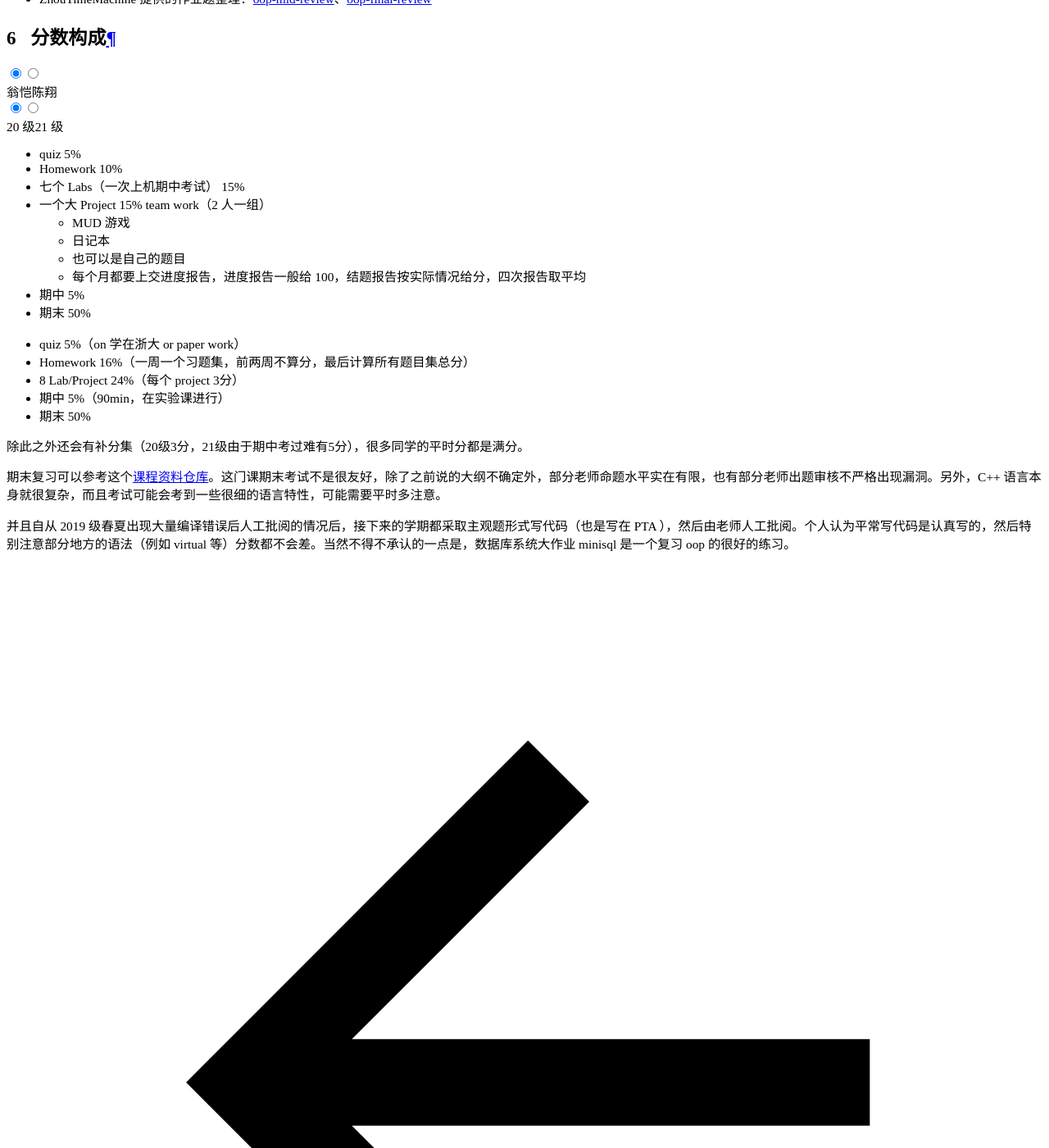
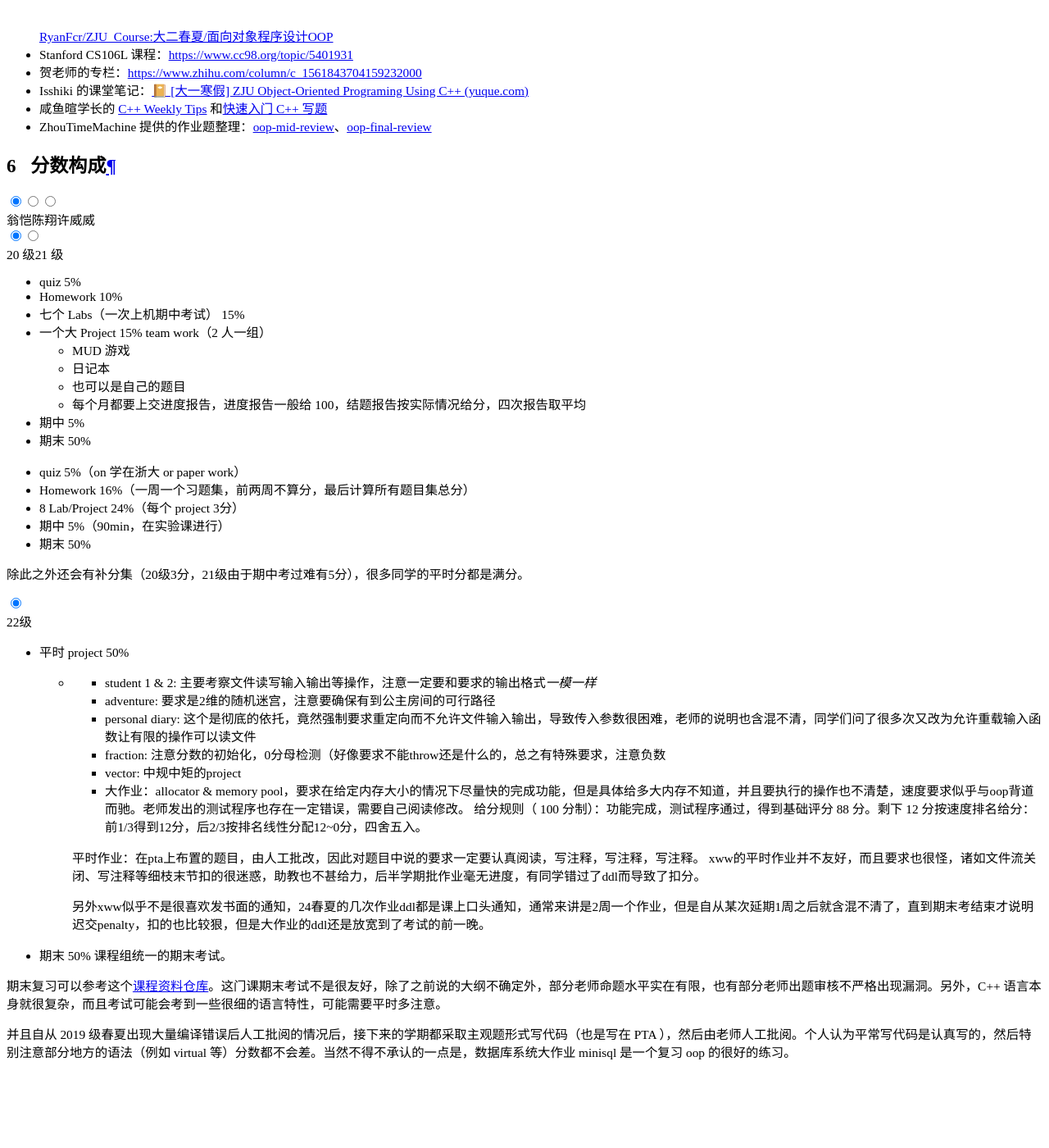
Before and after one commit to ZJU-Turing/TuringCourses, an MkDocs documentation site: the page built from docs/major_basic/object_oriented_programming/index.md, in a window 1280 px wide and 1400 px high, scrolled down 22403 px. Shown: the whole window at 82% size. Built offline with MkDocs 1.6.1 and Material for MkDocs 9.7.7, drawn with Linux system fonts in a browser that asks for light colours; comment, search, counter and statistics services are not loaded; some of the changed text lies outside the part shown.

Commit message:
docs: 更新认知神经科学导论、数据库系统、OOP 课程内容 (#192)

```diff
--- a/docs/major_basic/object_oriented_programming/index.md
+++ b/docs/major_basic/object_oriented_programming/index.md
@@ -21,7 +21,7 @@
 
 === "翁恺"
 
-    不出意外的话后续几年图灵班 OOP 的预置老师还会是翁恺老师。尽管翁恺老师在 21 级风评飞速下跌，大有晚节不保的情况，但作为永平奖获得者和在 OOP 课程组辛勤耕耘 20 余年的老师，翁恺老师授课毫无疑问还是最有水平的，也会做出很多课程外的知识拓展，因此不太推荐更换预置的翁恺老师。
+    ~~不出意外的话后续几年图灵班 OOP 的预置老师还会是翁恺老师~~。尽管翁恺老师在 21 级风评飞速下跌，大有晚节不保的情况，但作为永平奖获得者和在 OOP 课程组辛勤耕耘 20 余年的老师，翁恺老师授课毫无疑问还是最有水平的，也会做出很多课程外的知识拓展，因此不太推荐更换预置的翁恺老师。
 
     翁恺老师的 OOP 应该稳定是 8 个实验，20级是七个简单的 OJ lab 还有一个组队的大作业，21级是 8 个 Project ，其中需要手批并且提交报告的三个 project 需要投入的时间较多。
 
@@ -46,6 +46,14 @@
     分数组成：期末考试 50%，平时 50%。平时分包括 Pintia 作业 30%，大作业 15%，点名 5%。
 
     总结：虽然大作业确实阴间，”百题斩“ 写起来也很头大，但是平时作业当题库写就行，最后期末考前还会有同学来找 ljj 的题目刷，最后给分也还不错。老师不好说话，所以尽量不要出现错过点到、作业超时等情况，在钉钉大群发言也要注意。另外老师上课有点大舌头听不清，但是可以看 ppt 学，ppt 很全，而且他在第一节课就会放上所有的 ppt，这一点还挺好的、、
+
+=== "许威威"
+
+    许威威老师的NA和OOP不能一概而论，虽然很多人选择，但上课的实际效果并不如cx或wk老师，ppt上的东西也常让人一头雾水。松散的平时容易让期末前往火葬场。
+
+    考勤：~~许威威似乎只会拿名单点名~~，在24春夏上课时由于人数过多实际上没有进行点名。
+
+    大许老师的讲课真的很一般，感觉基本没有人在听，建议转向wk或cx的智云课堂。相比于这两个班的好处是平时作业少，没有wk老师的期中考和繁杂的平时作业。对于平时分主要的雷点在于通知不到位，基本都是课堂上的口头通知以及最后才出来的penalty政策。单就给分而言，24春夏助教对平时分还是比较慷慨的，大概有1/4的人可以拿到平时满分，只有在project代码不规范以及边界情况不正确时才会获得(-1)的扣分。
 
 ## 课程教材
 
@@ -152,6 +160,24 @@
 
 === "陈翔"
 
+=== "许威威"
+
+    === "22级"
+        - 平时 project 50%
+            - 平时作业：在pta上布置的题目，由人工批改，因此对题目中说的要求一定要认真阅读，写注释，写注释，写注释。
+                xww的平时作业并不友好，而且要求也很怪，诸如文件流关闭、写注释等细枝末节扣的很迷惑，助教也不甚给力，后半学期批作业毫无进度，有同学错过了ddl而导致了扣分。
+                - student 1 & 2: 主要考察文件读写输入输出等操作，注意一定要和要求的输出格式*一模一样*
+                - adventure: 要求是2维的随机迷宫，注意要确保有到公主房间的可行路径
+                - personal diary: 这个是彻底的依托，竟然强制要求重定向而不允许文件输入输出，导致传入参数很困难，老师的说明也含混不清，同学们问了很多次又改为允许重载输入函数让有限的操作可以读文件
+                - fraction: 注意分数的初始化，0分母检测（好像要求不能throw还是什么的，总之有特殊要求，注意负数
+                - vector: 中规中矩的project
+                - 大作业：allocator & memory pool，要求在给定内存大小的情况下尽量快的完成功能，但是具体给多大内存不知道，并且要执行的操作也不清楚，速度要求似乎与oop背道而驰。老师发出的测试程序也存在一定错误，需要自己阅读修改。
+                给分规则（ 100 分制）：功能完成，测试程序通过，得到基础评分 88 分。剩下 12 分按速度排名给分：前1/3得到12分，后2/3按排名线性分配12~0分，四舍五入。
+
+                另外xww似乎不是很喜欢发书面的通知，24春夏的几次作业ddl都是课上口头通知，通常来讲是2周一个作业，但是自从某次延期1周之后就含混不清了，直到期末考结束才说明迟交penalty，扣的也比较狠，但是大作业的ddl还是放宽到了考试的前一晚。
+        - 期末 50%
+            课程组统一的期末考试。<!-- 期末主观题的给分还挺好 -->
+
 期末复习可以参考这个[课程资料仓库](https://github.com/RyanFcr/ZJU_Course/tree/main/%E5%A4%A7%E4%BA%8C%E6%98%A5%E5%A4%8F/%E9%9D%A2%E5%90%91%E5%AF%B9%E8%B1%A1%E7%A8%8B%E5%BA%8F%E8%AE%BE%E8%AE%A1OOP)。这门课期末考试不是很友好，除了之前说的大纲不确定外，部分老师命题水平实在有限，也有部分老师出题审核不严格出现漏洞。另外，C++ 语言本身就很复杂，而且考试可能会考到一些很细的语言特性，可能需要平时多注意。
 
 并且自从 2019 级春夏出现大量编译错误后人工批阅的情况后，接下来的学期都采取主观题形式写代码（也是写在 PTA ），然后由老师人工批阅。个人认为平常写代码是认真写的，然后特别注意部分地方的语法（例如 virtual 等）分数都不会差。当然不得不承认的一点是，数据库系统大作业 minisql 是一个复习 oop 的很好的练习。
```
Also changed, not shown: docs/major_basic/computer_organization/index.md (+1 -0 lines), docs/major_mandatory/cognitive_neuroscience/index.md (+11 -6 lines), docs/major_mandatory/database/index.md (+1 -1 lines).
